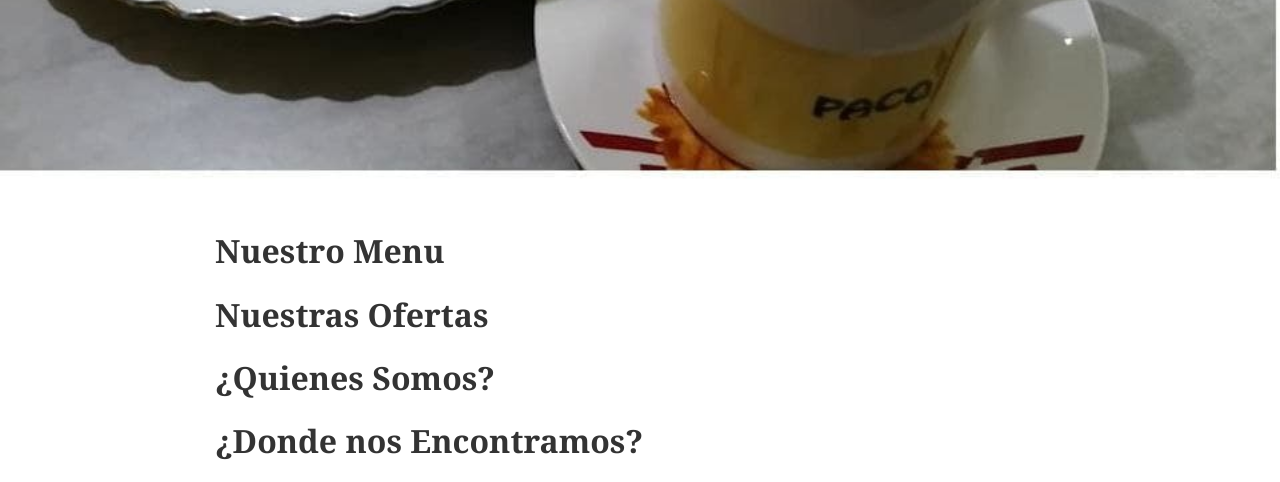
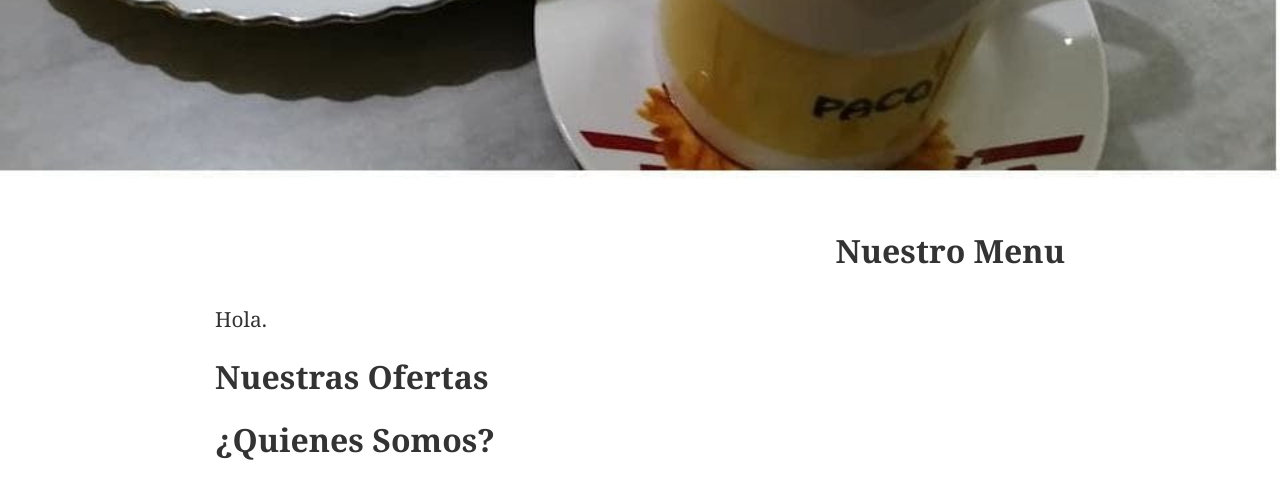
Before and after one commit to JorgeArguello1999/Cevichochos_Ceslao_Marin, a PHP site: page / in a window 1280 px wide. Shown: the part 717-1199 px from the top of the page. Run offline with PHP 8.4, Linux system fonts and the light colour scheme; some libraries are stand-ins or nearby versions.

Commit message:
Antes de cagarla

```diff
--- a/index.css
+++ b/index.css
@@ -20,6 +20,10 @@ main a{
   transition: all 0.45s linear;
 }
 main a:hover{
-    background: #89d631;
-    color: white;
+  background: #89d631;
+  color: white;
 }
+
+#Nuestro_Menu{
+  text-align: right;
+}
--- a/index.php
+++ b/index.php
@@ -52,7 +52,11 @@
 
         <!--Contenido-->
         <div class="container">
+
+          <!--Nuestro menu-->
           <h1 id="Nuestro_Menu">Nuestro Menu</h1>
+          <p>Hola.</p>
+
           <h1 id="Nuestras_Ofertas">Nuestras Ofertas</h1>
 	        <h1 id="Quienes_Somos">¿Quienes Somos?</h1>
 	        <h1 id="Donde_nos_Encontramos">¿Donde nos Encontramos?</a></h1>
@@ -97,7 +101,7 @@
 	          </div>
 
 	          <div class="row">
-	            <a href="jorge@gmail.com" target="_blank">
+	            <a href="mailto:jorge@gmail.com" target="_blank">
 	              <i class="far fa-envelope"></i>
 	              <label>Envianos un Email</label>
 	            </a>
```
